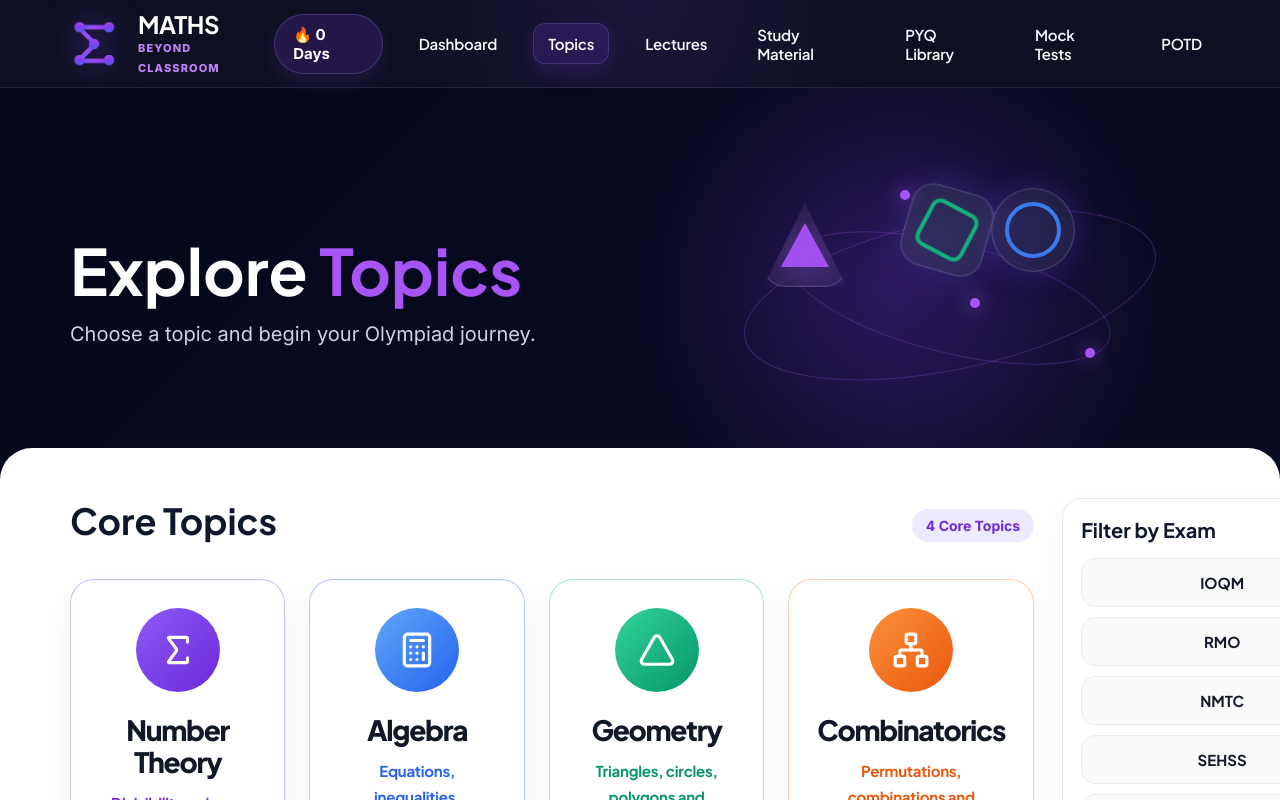
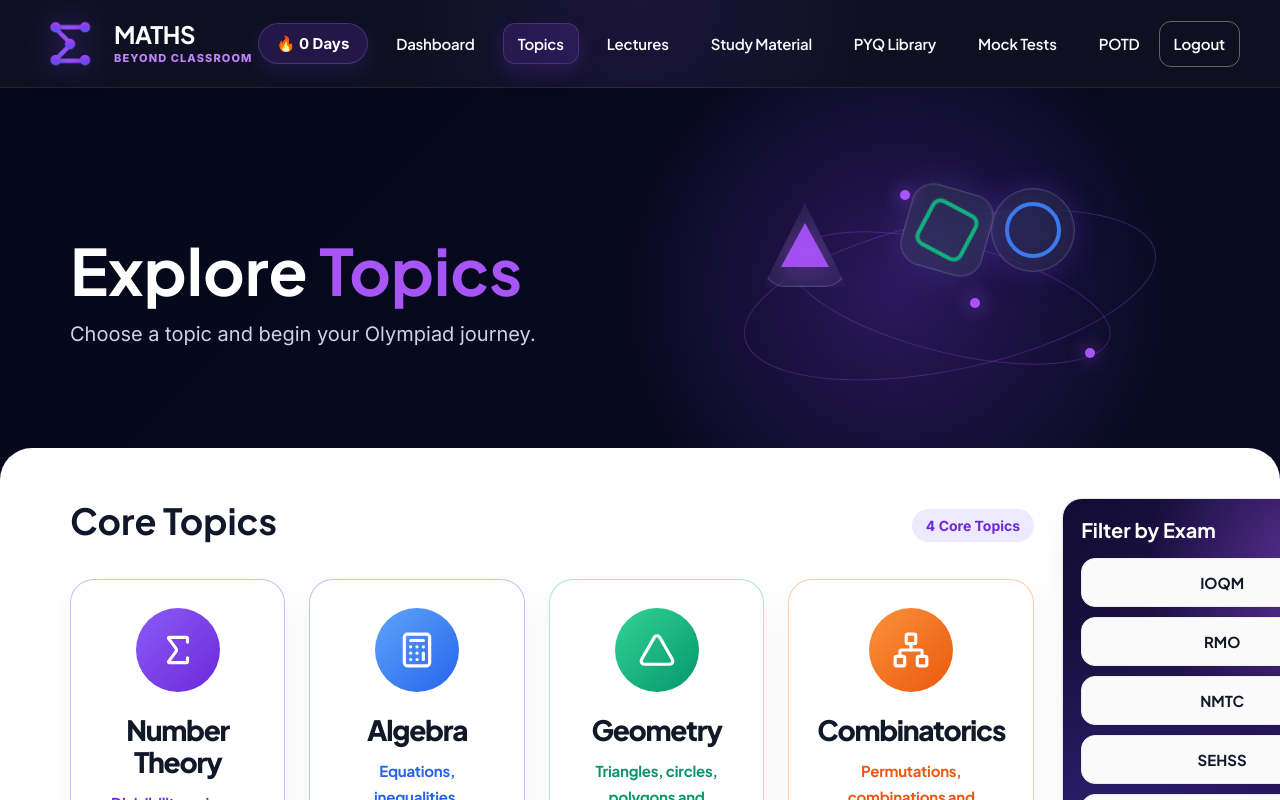
Before and after one commit to avilash07it/maths-beyond-classroom, a React (Vite) app: page /topics in a window 1280 px wide. Shown: the top 800 px of the page. Built offline with nearby package versions, Linux system fonts and the light colour scheme; no server answers; sample sign-in values are in the browser's storage.

Commit message:
UI changes and logout button added

```diff
--- a/src/pages/Dashboard/Dashboard.css
+++ b/src/pages/Dashboard/Dashboard.css
@@ -161,7 +161,20 @@ align-self: center;
   background: linear-gradient(180deg, #f8f7ff 0%, #ffffff 45%, #f8fafc 100%);
   }
 
-  .dashboard-main,
+  .dashboard-main{
+   background:
+  radial-gradient(circle at 80% 20%, rgba(127, 66, 184, 0.45), transparent 45%),
+  radial-gradient(circle at 10% 100%, rgba(79,70,229,.25), transparent 50%),
+  linear-gradient(
+      135deg,
+      #120c33 0%,
+      #130b32 40%,
+      #1b0e3e 100%
+  );
+    border-radius: 24px;
+    padding: 28px;
+    box-shadow: 0 15px 45px rgba(15, 23, 42, 0.06);
+  }
   .dashboard-sidebar {
     background: white;
     border-radius: 24px;
@@ -177,11 +190,12 @@ align-self: center;
 
   .section-header h2 {
     margin: 0;
+    color: #ffffff;
     font-size: 22px;
   }
 
   .section-header a {
-    color: #5b21b6;
+    color: #ffffff;
     font-weight: 700;
     text-decoration: none;
   }
--- a/src/pages/Dashboard/DashboardNavbar.css
+++ b/src/pages/Dashboard/DashboardNavbar.css
@@ -1,6 +1,6 @@
 .dashboard-navbar {
   height: 88px;
-  padding: 0 64px;
+  padding: 0 40px;
 
   display: flex;
   align-items: center;
@@ -16,6 +16,38 @@
   position: sticky;
   top: 0;
   z-index: 100;
+}
+
+
+.dashboard-logout-btn{
+  appearance:none;
+  border:none;
+  outline:none;
+  background:transparent;
+
+  padding:10px 14px;
+
+  border-radius:12px;
+
+  color:#f8fafc;
+
+  font-size:15px;
+  font-weight:550;
+  font-family:var(--font-heading);
+
+  cursor:pointer;
+  transition:.25s ease;
+
+  flex:0 0 auto;
+}
+
+.dashboard-logout-btn:hover{
+  background:rgba(255,255,255,.07);
+}
+.dashboard-logout-btn{
+    width:auto;
+    min-width:unset;
+    flex:0 0 auto;
 }
 
 .dashboard-logo {
@@ -49,7 +81,7 @@
 .dashboard-links {
   display: flex;
   align-items: center;
-  gap: 22px;
+  gap: 14px;
 }
 
 .dashboard-links a {
--- a/src/pages/Dashboard/DashboardNavbar.jsx
+++ b/src/pages/Dashboard/DashboardNavbar.jsx
@@ -1,10 +1,11 @@
-import { NavLink } from "react-router-dom";
+import { NavLink, useNavigate } from "react-router-dom";
 import "./DashboardNavbar.css";
 import logo from "../../assets/mbc-logo-8.png";
 import { useEffect, useState } from "react";
 
 function DashboardNavbar() {
   const [user, setUser] = useState(null);
+  const navigate = useNavigate();
 
 useEffect(() => {
   const storedUser = localStorage.getItem("user");
@@ -13,6 +14,15 @@ useEffect(() => {
     setUser(JSON.parse(storedUser));
   }
 }, []);
+const handleLogout = () => {
+  localStorage.removeItem("user");
+
+  localStorage.removeItem("token");
+
+  setUser(null);
+
+  navigate("/");
+};
   return (
     <nav className="dashboard-navbar">
       <div className="dashboard-logo">
@@ -37,6 +47,12 @@ useEffect(() => {
   <NavLink to="/mock-tests">Mock Tests</NavLink>
   <NavLink to="/potd">POTD</NavLink>
 </div>
+<button
+  className="login-btn dashboard-logout-btn"
+  onClick={handleLogout}
+>
+  Logout
+</button>
 
 
     </nav>
--- a/src/pages/Lectures/Lectures.css
+++ b/src/pages/Lectures/Lectures.css
@@ -401,7 +401,6 @@
   align-content: start;
 }
 
-.lecture-list-card,
 .lecture-side-card,
 .today-live-card,
 .lectures-info-card,
@@ -414,6 +413,17 @@
 
 .lecture-list-card {
   padding: 24px;
+   background:  radial-gradient(circle at 80% 20%, rgba(168,85,247,.45), transparent 45%),
+  radial-gradient(circle at 10% 100%, rgba(79,70,229,.25), transparent 50%),
+  linear-gradient(
+      135deg,
+      #120c33 0%,
+      #1d1247 40%,
+      #2a1760 100%
+  );
+  border: 1px solid #dbe3ef;
+  border-radius: 10px;
+  box-shadow: 0 16px 40px rgba(15, 23, 42, 0.05);
 }
 
 .lecture-section-header {
@@ -436,11 +446,12 @@
 
 .lecture-section-header h2 {
   font-size: 24px;
+  color:white
 }
 
 .lecture-section-header p {
   margin: 8px 0 0;
-  color: #475569;
+  color: #ffffff;
 }
 
 .lecture-section-header span {
--- a/src/pages/StudyMaterial/StudyMaterial.css
+++ b/src/pages/StudyMaterial/StudyMaterial.css
@@ -288,7 +288,7 @@
   gap: 20px;
 }
 
-.materials-panel,
+
 .study-side-card,
 .study-reminder-card {
   background: white;
@@ -299,6 +299,17 @@
 
 .materials-panel {
   padding: 24px;
+  background: radial-gradient(circle at 80% 20%, rgba(168,85,247,.45), transparent 45%),
+  radial-gradient(circle at 10% 100%, rgba(79,70,229,.25), transparent 50%),
+  linear-gradient(
+      135deg,
+      #120c33 0%,
+      #1d1247 40%,
+      #2a1760 100%
+  );
+  border: 1px solid #dbe3ef;
+  border-radius: 18px;
+  box-shadow: 0 16px 40px rgba(15, 23, 42, 0.05);
 }
 
 .materials-header {
@@ -319,11 +330,12 @@
 
 .materials-header h2 {
   font-size: 26px;
+  color:white;
 }
 
 .materials-header p {
   margin: 8px 0 0;
-  color: #64748b;
+  color: #ffffff;
 }
 
 .materials-header > span {
--- a/src/pages/TopicExplorerPage/TopicExplorerPage.css
+++ b/src/pages/TopicExplorerPage/TopicExplorerPage.css
@@ -363,18 +363,30 @@
   padding: 18px;
   border-radius: 20px;
 
-  background: white;
+background:
+  radial-gradient(circle at 80% 20%, rgba(168,85,247,.45), transparent 45%),
+  radial-gradient(circle at 10% 100%, rgba(79,70,229,.25), transparent 50%),
+  linear-gradient(
+      135deg,
+      #120c33 0%,
+      #1d1247 40%,
+      #2a1760 100%
+  );
 
   border: 1px solid #e5e7eb;
 
   box-shadow: 0 12px 35px rgba(15, 23, 42, 0.05);
 }
 
-.topics-side-card h3,
+.topics-side-card h3{
+  margin: 0 0 16px;
+  font-size: 20px;
+  color: #ffffff;
+}
 .topics-help-card h3 {
   margin: 0 0 16px;
   font-size: 20px;
-  color: #0f172a;
+  color: #000000;
 }
 
 .exam-filter-list {
```
Also changed, not shown: src/components/Navbar/Navbar.css (+0 -20 lines).
